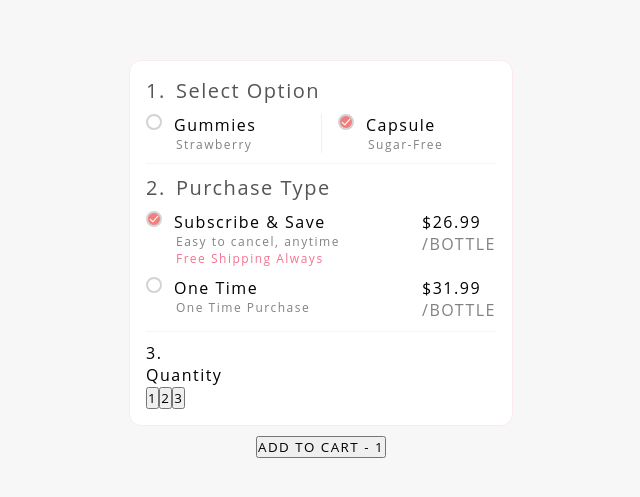
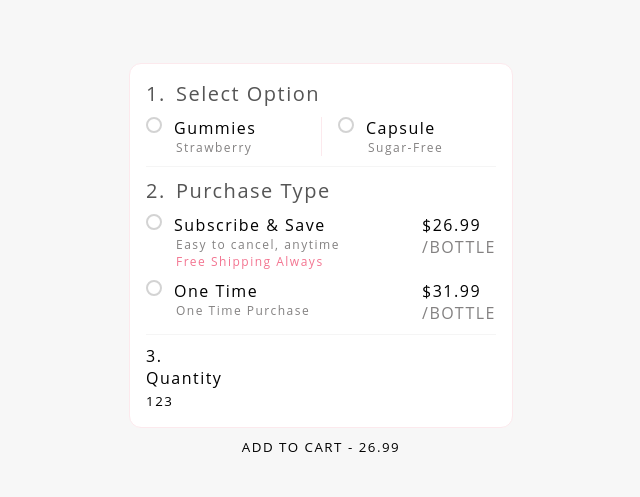
Before and after one commit to DevScissors/opositiv-assignment, a React (Create React App) app: page / in a window 1280 px wide. Shown: the part 141-638 px from the top of the page, without its empty margins (319-959 px from the left). Built offline with nearby package versions, Linux system fonts and the light colour scheme.

Commit message:
need to finish styling and adding cart logic accordingly

```diff
--- a/public/styles/App.module.css
+++ b/public/styles/App.module.css
@@ -1,3 +1,19 @@
+* {
+  box-sizing: border-box;
+  font-family: Open Sans, Helvetica Neue, sans-serif;
+  letter-spacing: 1.5px;
+  margin: 0;
+  padding: 0;
+}
+
+button {
+  border: none;
+  background-color: transparent;
+  font-family: inherit;
+  padding: 0;
+  cursor: pointer;
+}
+
 .App {
   align-items: center;
   background-color: #f7f7f7;
@@ -7,6 +23,19 @@
   height: 100vh;
   justify-content: center;
   width: 100vw;
+}
+.App .btn-cart-submit {
+  background: #f08080;
+  border: 1px solid #fff;
+  border-radius: 20px;
+  box-shadow: 5px 3px #d3d3d3;
+  color: #fff;
+  cursor: pointer;
+  font-size: 0.8rem;
+  font-weight: 500;
+  height: 45px;
+  padding: 0 16px;
+  width: 250px;
 }
 
 input {
@@ -30,12 +59,4 @@ input[type=checkbox] {
   width: 20px;
 }
 
-* {
-  box-sizing: border-box;
-  font-family: Open Sans, Helvetica Neue, sans-serif;
-  letter-spacing: 1.5px;
-  margin: 0;
-  padding: 0;
-}
-
 /*# sourceMappingURL=App.module.css.map */
--- a/src/App.js
+++ b/src/App.js
@@ -5,14 +5,40 @@ import Button from "./components/shared/Button/Button";
 import styles from "./App.module.scss";
 
 function App() {
-  const [optionSelected, setSelectedOption] = useState("capsule");
-  const [purchaseTypeSelected, setSelectedPurchaseType] = useState("subscribe");
-  let [selectedQuantity, setSelectedQuantity] = useState(1);
-  //need to rework states into objects in order to better utilize data
+  const purchaseType = {
+    SUBSCRIPTION: "Subscription (every month)",
+    ONE_TIME: "One time",
+  };
 
-  const handleOptionChange = (checkedValue) => {
-    setSelectedOption(checkedValue.target.value);
+  const priceByPurchaseTypeAndQuantity = {
+    [purchaseType.SUBSCRIPTION]: {
+      1: 26.99,
+      2: 24.99,
+      3: 24,
+    },
+    [purchaseType.ONE_TIME]: {
+      1: 31.99,
+      2: 26.99,
+      3: 26,
+    },
   };
+
+  const itemName = {
+    CAPSULE: "FLO - PMS Vitamin Capsule",
+    GUMMIES: "FLO - PMS Gummy Vitamins",
+  };
+
+  const [optionSelected, setSelectedOption] = useState(itemName.CAPSULE);
+  const [purchaseTypeSelected, setSelectedPurchaseType] = useState(
+    purchaseType.SUBSCRIPTION
+  );
+  const [selectedQuantity, setSelectedQuantity] = useState(
+    priceByPurchaseTypeAndQuantity[purchaseType.SUBSCRIPTION][1]
+  );
+
+  // const handleOptionChange = (checkedValue) => {
+  //   setSelectedOption(checkedValue.target.value);
+  // };
 
   const handlePurchaseTypeChange = (checkedValue) => {
     setSelectedPurchaseType(checkedValue.target.value);
@@ -22,13 +48,15 @@ function App() {
     setSelectedQuantity(checkedValue);
   };
 
+  console.log("Option selected " + optionSelected);
+
   return (
     <div className={styles.App}>
       <PurchaseBox
         optionSelected={optionSelected}
         purchaseTypeSelected={purchaseTypeSelected}
         selectedQuantity={selectedQuantity}
-        handleOptionChange={handleOptionChange}
+        handleOptionChange={() => setSelectedOption(optionSelected)}
         handlePurchaseTypeChange={handlePurchaseTypeChange}
         handleQuantityChange={handleQuantityChange}
       />
--- a/src/App.module.scss
+++ b/src/App.module.scss
@@ -1,3 +1,19 @@
+* {
+  box-sizing: border-box;
+  font-family: Open Sans, Helvetica Neue, sans-serif;
+  letter-spacing: 1.5px;
+  margin: 0;
+  padding: 0;
+}
+
+button {
+  border: none;
+  background-color: transparent;
+  font-family: inherit;
+  padding: 0;
+  cursor: pointer;
+}
+
 .App {
   align-items: center;
   background-color: #f7f7f7;
@@ -7,6 +23,20 @@
   height: 100vh;
   justify-content: center;
   width: 100vw;
+
+  .btn-cart-submit {
+    background: #f08080;
+    border: 1px solid #fff;
+    border-radius: 20px;
+    box-shadow: 5px 3px #d3d3d3;
+    color: #fff;
+    cursor: pointer;
+    font-size: 0.8rem;
+    font-weight: 500;
+    height: 45px;
+    padding: 0 16px;
+    width: 250px;
+  }
 }
 
 input {
@@ -33,11 +63,3 @@ input {
     width: 20px;
   }
 }
-
-* {
-  box-sizing: border-box;
-  font-family: Open Sans, Helvetica Neue, sans-serif;
-  letter-spacing: 1.5px;
-  margin: 0;
-  padding: 0;
-}
--- a/src/components/OptionRow/OptionRow.js
+++ b/src/components/OptionRow/OptionRow.js
@@ -3,7 +3,7 @@ import RadioButton from "../shared/RadioButton/RadioButton";
 
 import styles from "./OptionRow.module.scss";
 
-const OptionRow = (props) => {
+const OptionRow = (props, itemName) => {
   return (
     <div className={styles["option-row-wrapper"]}>
       <div className={styles["option-row-header-wrapper"]}>
@@ -15,8 +15,8 @@ const OptionRow = (props) => {
           <RadioButton
             label="Gummies"
             type="radio"
-            checked={props.checked === "gummies"}
-            onChange={props.onChange}
+            checked={itemName === itemName.GUMMIES}
+            onChange={props.handleOptionChange}
             value="gummies"
           />
           <p className={styles["option-row-gummies-description"]}>Strawberry</p>
@@ -24,10 +24,9 @@ const OptionRow = (props) => {
         <div className={styles["option-row-capsule-content"]}>
           <RadioButton
             label="Capsule"
-            className={styles["option-row-capsule"]}
             type="radio"
-            checked={props.checked === "capsule"}
-            onChange={props.onChange}
+            checked={itemName === itemName.CAPSULE}
+            onChange={props.handleOptionChange}
             value="capsule"
           />
           <p className={styles["option-row-capsule-description"]}>Sugar-Free</p>
--- a/src/components/PurchaseBox/PurchaseBox.js
+++ b/src/components/PurchaseBox/PurchaseBox.js
@@ -1,4 +1,4 @@
-import React, { useState } from "react";
+import React from "react";
 import OptionRow from "../OptionRow/OptionRow";
 import PurchaseTypeRow from "../PurchaseTypeRow/PurchaseTypeRow";
 import styles from "./PurchaseBox.module.scss";
@@ -8,7 +8,7 @@ const PurchaseBox = (props) => {
   return (
     <div className={styles["purchase-box-wrapper"]}>
       <OptionRow
-        onChange={props.handleOptionChange}
+        handleOptionChange={props.handleOptionChange}
         value={props.optionSelected}
         checked={props.optionSelected}
       />
--- a/src/components/shared/RadioButton/RadioButton.js
+++ b/src/components/shared/RadioButton/RadioButton.js
@@ -10,7 +10,7 @@ const RadioButton = (props) => {
         onChange={props.onChange}
         value={props.value}
       />
-      <label for={props.value}>{props.label}</label>
+      <label htmlFor={props.value}>{props.label}</label>
     </div>
   );
 };
```
Also changed, not shown: 1 other file (tests, documents, lock files or other folders).
